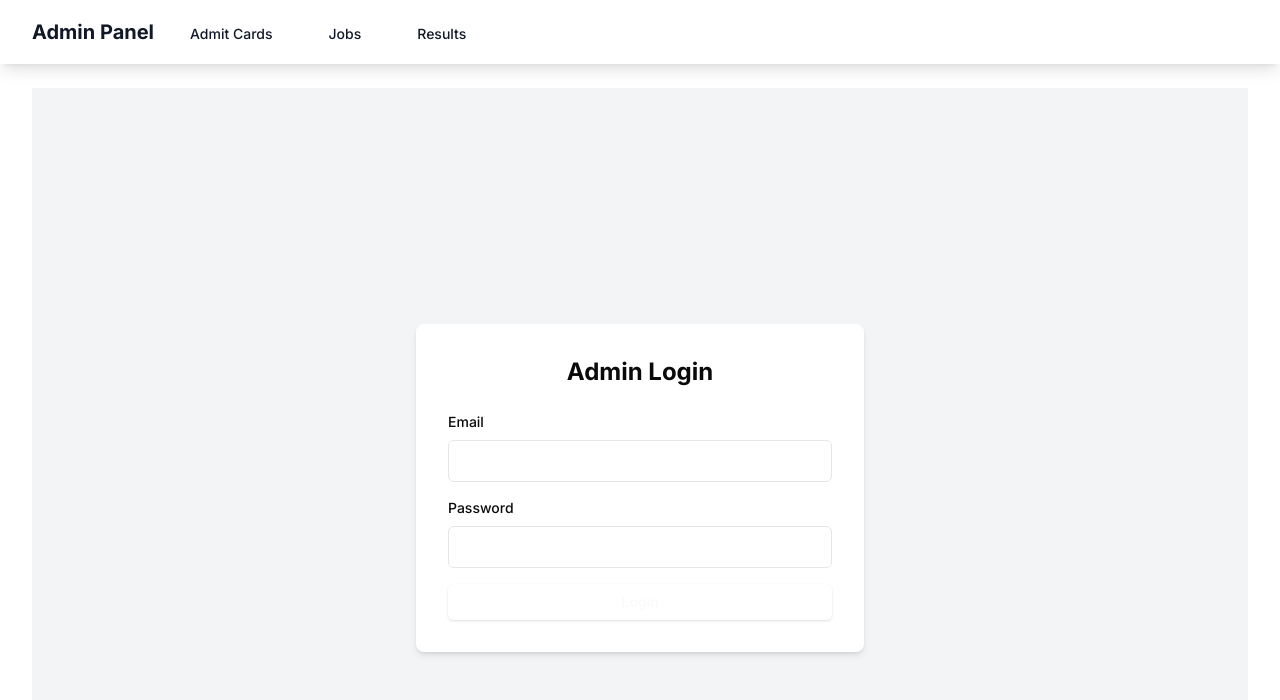
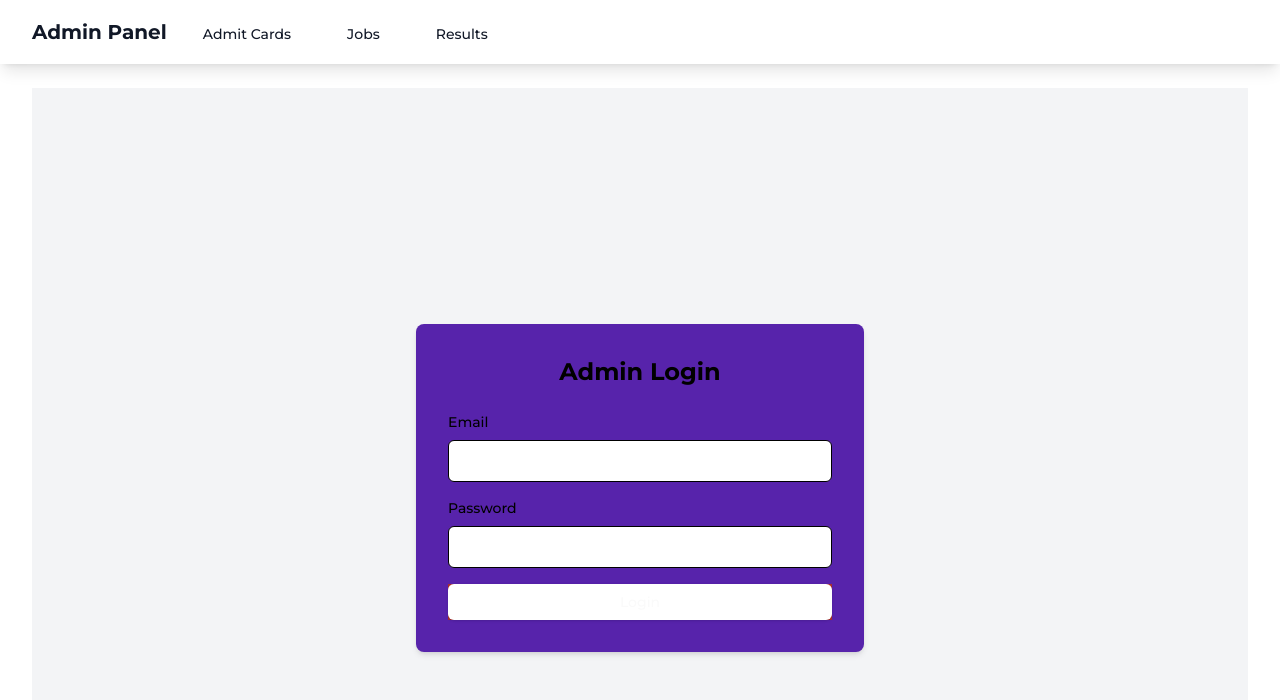
Before and after one commit to CoderSantosh1/TestRepo, a Next.js app: page /admin/login in a window 1280 px wide. Shown: the top 700 px of the page. Built offline with nearby package versions, Linux system fonts and the light colour scheme.

Commit message:
ui change for the next js used all

```diff
--- a/postcss.config.js
+++ b/postcss.config.js
@@ -1,6 +1,6 @@
 module.exports = {
   plugins: {
     tailwindcss: {},
-    autoprefixer: {},
-  },
+    autoprefixer: {}
+  }
 }
--- a/src/app/admin/login/page.tsx
+++ b/src/app/admin/login/page.tsx
@@ -37,7 +37,7 @@ export default function AdminLoginPage() {
 
   return (
     <div className="min-h-screen flex items-center justify-center bg-gray-100">
-      <div className="bg-white p-8 rounded-lg shadow-md w-full max-w-md">
+      <div className="bg-[#5723AB] p-8 rounded-lg shadow-md w-full max-w-md">
         <h2 className="text-2xl font-bold mb-6 text-center">Admin Login</h2>
         {error && (
           <div className="bg-red-100 border border-red-400 text-red-700 px-4 py-3 rounded mb-4">
@@ -65,9 +65,11 @@ export default function AdminLoginPage() {
               required
             />
           </div>
+          <div className='bg-[#A92E2E]'>
           <Button type="submit" className="w-full">
             Login
           </Button>
+          </div>
         </form>
       </div>
     </div>
--- a/src/app/globals.css
+++ b/src/app/globals.css
@@ -2,80 +2,7 @@
 @tailwind components;
 @tailwind utilities;
 
-@layer utilities {
-  .dark {
-    /* Dark mode styles are now handled by the darkMode config */
-  }
-}
 
-:root {
-  --radius: 0.625rem;
-  --background: oklch(1 0 0);
-  --foreground: oklch(0.145 0 0);
-  --card: oklch(1 0 0);
-  --card-foreground: oklch(0.145 0 0);
-  --popover: oklch(1 0 0);
-  --popover-foreground: oklch(0.145 0 0);
-  --primary: oklch(0.205 0 0);
-  --primary-foreground: oklch(0.985 0 0);
-  --secondary: oklch(0.97 0 0);
-  --secondary-foreground: oklch(0.205 0 0);
-  --muted: oklch(0.97 0 0);
-  --muted-foreground: oklch(0.556 0 0);
-  --accent: oklch(0.97 0 0);
-  --accent-foreground: oklch(0.205 0 0);
-  --destructive: oklch(0.577 0.245 27.325);
-  --border: oklch(0.922 0 0);
-  --input: oklch(0.922 0 0);
-  --ring: oklch(0.708 0 0);
-  --chart-1: oklch(0.646 0.222 41.116);
-  --chart-2: oklch(0.6 0.118 184.704);
-  --chart-3: oklch(0.398 0.07 227.392);
-  --chart-4: oklch(0.828 0.189 84.429);
-  --chart-5: oklch(0.769 0.188 70.08);
-  --sidebar: oklch(0.985 0 0);
-  --sidebar-foreground: oklch(0.145 0 0);
-  --sidebar-primary: oklch(0.205 0 0);
-  --sidebar-primary-foreground: oklch(0.985 0 0);
-  --sidebar-accent: oklch(0.97 0 0);
-  --sidebar-accent-foreground: oklch(0.205 0 0);
-  --sidebar-border: oklch(0.922 0 0);
-  --sidebar-ring: oklch(0.708 0 0);
-}
-
-.dark {
-  --background: oklch(0.145 0 0);
-  --foreground: oklch(0.985 0 0);
-  --card: oklch(0.205 0 0);
-  --card-foreground: oklch(0.985 0 0);
-  --popover: oklch(0.205 0 0);
-  --popover-foreground: oklch(0.985 0 0);
-  --primary: oklch(0.922 0 0);
-  --primary-foreground: oklch(0.205 0 0);
-  --secondary: oklch(0.269 0 0);
-  --secondary-foreground: oklch(0.985 0 0);
-  --muted: oklch(0.269 0 0);
-  --muted-foreground: oklch(0.708 0 0);
-  --accent: oklch(0.269 0 0);
-  --accent-foreground: oklch(0.985 0 0);
-  --destructive: oklch(0.704 0.191 22.216);
-  --border: oklch(1 0 0 / 10%);
-  --input: oklch(1 0 0 / 15%);
-  --ring: oklch(0.556 0 0);
-  --chart-1: oklch(0.488 0.243 264.376);
-  --chart-2: oklch(0.696 0.17 162.48);
-  --chart-3: oklch(0.769 0.188 70.08);
-  --chart-4: oklch(0.627 0.265 303.9);
-  --chart-5: oklch(0.645 0.246 16.439);
-  --sidebar: oklch(0.205 0 0);
-  --sidebar-foreground: oklch(0.985 0 0);
-  --sidebar-primary: oklch(0.488 0.243 264.376);
-  --sidebar-primary-foreground: oklch(0.985 0 0);
-  --sidebar-accent: oklch(0.269 0 0);
-  --sidebar-accent-foreground: oklch(0.985 0 0);
-  --sidebar-border: oklch(1 0 0 / 10%);
-  --sidebar-ring: oklch(0.556 0 0);
-}
 
 @theme inline {
   --radius-sm: calc(var(--radius) - 4px);
@@ -126,6 +53,6 @@
   }
   body {
     background-color: var(--background);
-    color: var(--foreground);
+    color: var(--foreground)
   }
 }
--- a/src/app/layout.tsx
+++ b/src/app/layout.tsx
@@ -1,10 +1,10 @@
 import type { Metadata } from "next";
-import { Inter } from "next/font/google";
+import { Montserrat } from "next/font/google";
 import { ThemeProvider } from "@/components/theme-provider";
 import { Analytics } from "@vercel/analytics/react";
 import "./globals.css";
 
-const inter = Inter({
+const inter = Montserrat({
   subsets: ["latin"],
   display: "swap",
 });
--- a/src/app/pages/Home.tsx
+++ b/src/app/pages/Home.tsx
@@ -70,7 +70,7 @@ export default function Home() {
       <main className="flex flex-col items-center justify-center bg-[#FFFBD9] mt-2 w-10/14 max-w-7xl mx-auto px-4">
         <div className="max-w-7xl mx-auto  sm:px-6 py-2 space-y-6">
           <div className="grid grid-cols-1 sm:grid-cols-2 md:grid-cols-3 lg:grid-cols-4 gap-2">
-            {[...results.slice(0, 4), ...jobs.slice(0, 4), ...admitCards.slice(0, 4)].map((item) => (
+            {[...results.slice(0, 3), ...jobs.slice(0, 3), ...admitCards.slice(0, 2)].map((item) => (
               <a
                 key={item._id}
                 href={`/${item.hasOwnProperty('resultDate') ? 'results' : item.hasOwnProperty('examDate') ? 'admit-cards' : 'jobs'}/${item._id}`}
@@ -78,7 +78,7 @@ export default function Home() {
                 ite text-white rounded-lg w-[280px] h-[70px] text-center transition-colors flex items-center justify-center min-h-[75px]`}
               >
                 <div>
-                  <div className="text-base md:text-lg font-semibold">{item.title}</div>
+                  <div className="text-base md:text-lg font-semibold">{item.organization}</div>
                 </div>
               </a>
             ))}
--- a/tailwind.config.js
+++ b/tailwind.config.js
@@ -6,5 +6,5 @@ module.exports = {
   theme: {
     extend: {},
   },
-  plugins: [],
+  plugins: [require('tailwindcss')],
 }
```
